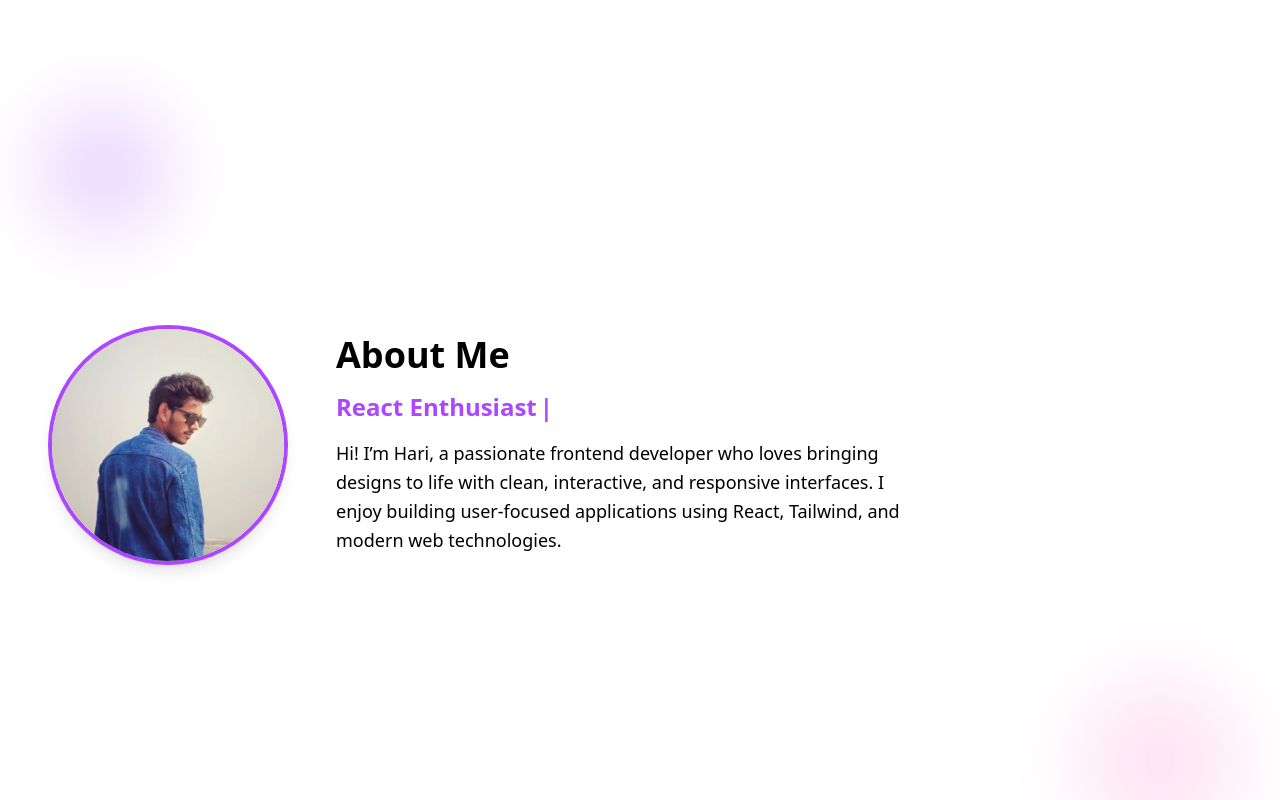
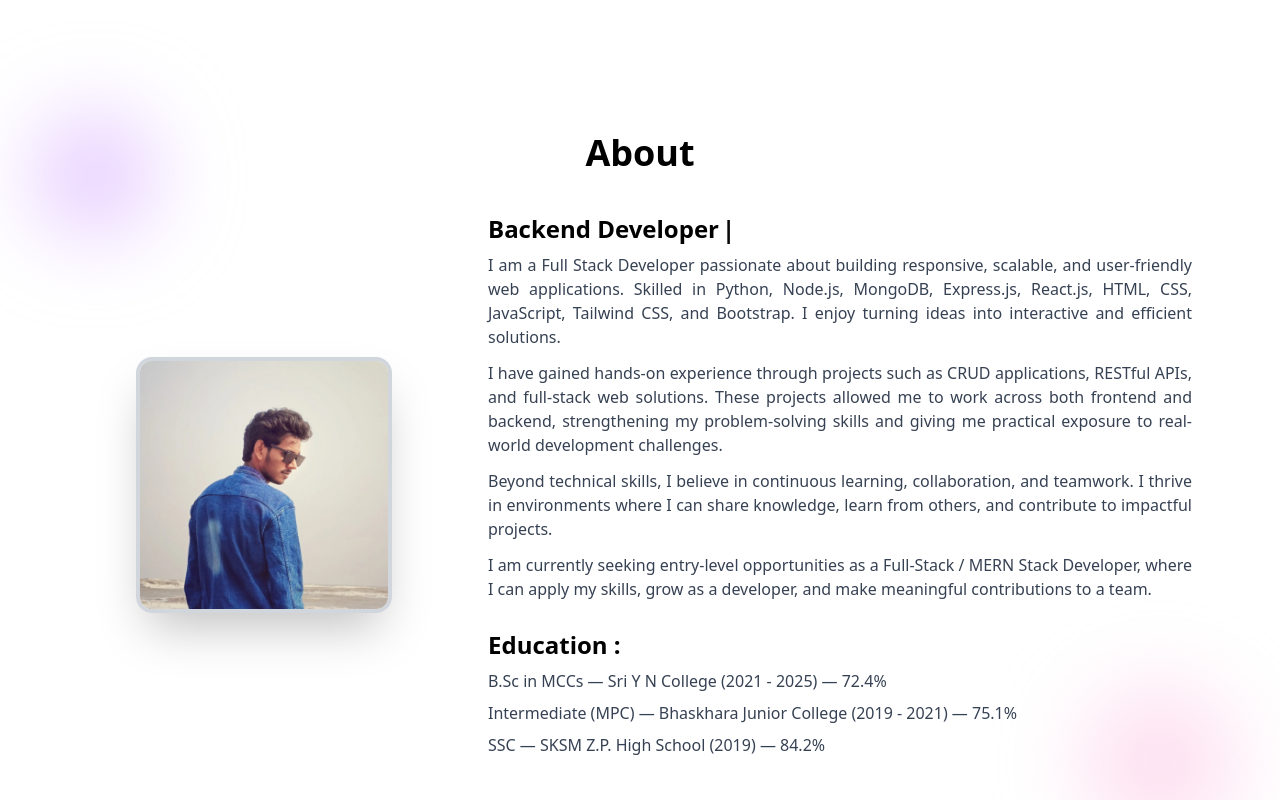
Before and after one commit to Hari-git04/my-portfolio, a React (Vite) app: page / in a window 1280 px wide. Shown: the part 620-1420 px from the top of the page. Built offline with nearby package versions, Linux system fonts and the light colour scheme.

Commit message:
about section

```diff
--- a/src/components/About.jsx
+++ b/src/components/About.jsx
@@ -11,63 +11,164 @@ export default function About() {
       className="min-h-screen flex flex-col justify-center py-16 bg-white dark:bg-gray-900 text-black dark:text-white relative overflow-visible z-10"
       initial={{ opacity: 0, y: 70 }}
       whileInView={{ opacity: 1, y: 0 }}
-      viewport={{ once: true, amount: 0.2 }}
+      viewport={{ once: true, amount: 0.7 }}
       transition={{ duration: 0.8 }}
     >
-      {/* Decorative Background Circles */}
+      {/* Animated Background Circles */}
       <motion.div
-        className="absolute top-14 left-10 w-32 h-32 bg-purple-300 rounded-full filter blur-2xl opacity-50 -z-10"
-        animate={{ y: [0, 20, 0], opacity: [0.5, 0.8, 0.5] }}
-        transition={{ duration: 6, repeat: Infinity }}
+        className="absolute top-14 left-10 w-32 h-32 bg-purple-300 rounded-full mix-blend-multiply filter blur-2xl opacity-60 -z-10"
+        animate={{ x: [0, 30, -10, 0], y: [0, -20, 10, 0] }}
+        transition={{ repeat: Infinity, duration: 10 }}
       />
       <motion.div
-        className="absolute bottom-0 right-10 w-40 h-40 bg-pink-200 rounded-full filter blur-2xl opacity-50 -z-10"
-        animate={{ y: [0, -20, 0], opacity: [0.5, 0.8, 0.5] }}
-        transition={{ duration: 8, repeat: Infinity }}
+        className="absolute bottom-0 right-10 w-40 h-40 bg-pink-200 rounded-full mix-blend-multiply filter blur-2xl opacity-60 -z-10"
+        animate={{ x: [0, -40, 10, 0], y: [0, 30, -10, 0] }}
+        transition={{ repeat: Infinity, duration: 12 }}
       />
 
-      {/* Main Content */}
-      <div className="container mx-auto px-6 md:px-12 flex flex-col md:flex-row items-center gap-12">
-        {/* Profile Image with Tilt Effect */}
-        <Tilt
-          tiltMaxAngleX={10}
-          tiltMaxAngleY={10}
-          className="w-60 h-60 rounded-full overflow-hidden shadow-lg border-4 border-purple-500"
+      <motion.h2
+        className="text-4xl font-bold text-center mb-10 z-10"
+        initial={{ opacity: 0, y: -40 }}
+        whileInView={{ opacity: 1, y: 0 }}
+        viewport={{ once: true }}
+        transition={{ duration: 0.5 }}
+      >
+        About
+      </motion.h2>
+
+      <div className="flex flex-col md:flex-row items-center justify-center gap-12 max-w-6xl mx-auto px-6">
+        {/* Parallax Profile Image */}
+        <motion.div
+          className="md:w-1/3 flex justify-center mb-8 md:mb-0"
+          initial={{ opacity: 0, x: -40 }}
+          whileInView={{ opacity: 1, x: 0 }}
+          viewport={{ once: true }}
+          transition={{ duration: 0.7, delay: 0.1 }}
         >
-          <motion.img
-            src={profile}
-            alt="Profile"
-            className="w-full h-full object-cover"
-            whileHover={{ scale: 1.05 }}
-            transition={{ duration: 0.3 }}
-          />
-        </Tilt>
+          <Tilt glareEnable={true} glareMaxOpacity={0.25} scale={1.08}>
+            <motion.img
+              src={profile}
+              alt="Hari Gattem"
+              className="rounded-2xl w-64 h-64 object-cover shadow-2xl border-4 border-gray-300 dark:border-gray-700"
+              whileHover={{ scale: 1.07, rotate: 2 }}
+              transition={{ type: 'spring', stiffness: 400 }}
+            />
+          </Tilt>
+        </motion.div>
 
-        {/* Text Section */}
-        <div className="flex-1 text-center md:text-left">
-          <h2 className="text-4xl font-bold mb-4">About Me</h2>
-          <h3 className="text-2xl font-semibold text-purple-500 mb-4">
+        {/* Main Content */}
+        <motion.div
+          className="md:w-2/3 space-y-7 text-justify"
+          initial={{ opacity: 0, x: 40 }}
+          whileInView={{ opacity: 1, x: 0 }}
+          viewport={{ once: true }}
+          transition={{ duration: 0.7, delay: 0.18 }}
+        >
+          {/* Typewriter effect */}
+          <h3 className="text-2xl font-semibold mb-2">
             <Typewriter
               words={[
+                "Full Stack Developer",
+                "Backend Developer",
                 "Frontend Developer",
-                "React Enthusiast",
-                "Creative Designer",
+                "React Developer",
               ]}
-              loop
+              loop={0}
               cursor
               cursorStyle="|"
               typeSpeed={80}
-              deleteSpeed={40}
+              deleteSpeed={45}
               delaySpeed={1500}
             />
           </h3>
-          <p className="text-lg leading-relaxed max-w-xl mx-auto md:mx-0">
-            Hi! I’m Hari, a passionate frontend developer who loves bringing
-            designs to life with clean, interactive, and responsive interfaces.
-            I enjoy building user-focused applications using React, Tailwind,
-            and modern web technologies.
-          </p>
-        </div>
+
+          {/* Description Paragraphs */}
+          <motion.div
+            initial="hidden"
+            animate="visible"
+            variants={{
+              hidden: {},
+              visible: { transition: { staggerChildren: 0.1 } },
+            }}
+          >
+            <motion.p
+              className="text-gray-700 dark:text-gray-300 mb-3"
+              initial={{ opacity: 0, x: 25 }}
+              animate={{ opacity: 1, x: 0 }}
+              transition={{ duration: 0.6 }}
+            >
+              I am a Full Stack Developer passionate about building responsive,
+              scalable, and user-friendly web applications. Skilled in Python,
+              Node.js, MongoDB, Express.js, React.js, HTML, CSS, JavaScript,
+              Tailwind CSS, and Bootstrap. I enjoy turning ideas into
+              interactive and efficient solutions.
+            </motion.p>
+            <motion.p
+              className="text-gray-700 dark:text-gray-300 mb-3"
+              initial={{ opacity: 0, x: 25 }}
+              animate={{ opacity: 1, x: 0 }}
+              transition={{ duration: 0.6, delay: 0.06 }}
+            >
+              I have gained hands-on experience through projects such as CRUD
+              applications, RESTful APIs, and full-stack web solutions. These
+              projects allowed me to work across both frontend and backend,
+              strengthening my problem-solving skills and giving me practical
+              exposure to real-world development challenges.
+            </motion.p>
+            <motion.p
+              className="text-gray-700 dark:text-gray-300 mb-3"
+              initial={{ opacity: 0, x: 25 }}
+              animate={{ opacity: 1, x: 0 }}
+              transition={{ duration: 0.6, delay: 0.13 }}
+            >
+              Beyond technical skills, I believe in continuous learning,
+              collaboration, and teamwork. I thrive in environments where I can
+              share knowledge, learn from others, and contribute to impactful
+              projects.
+            </motion.p>
+            <motion.p
+              className="text-gray-700 dark:text-gray-300 mb-6"
+              initial={{ opacity: 0, x: 25 }}
+              animate={{ opacity: 1, x: 0 }}
+              transition={{ duration: 0.6, delay: 0.18 }}
+            >
+              I am currently seeking entry-level opportunities as a Full-Stack /
+              MERN Stack Developer, where I can apply my skills, grow as a
+              developer, and make meaningful contributions to a team.
+            </motion.p>
+          </motion.div>
+
+          {/* Education Section Animated List */}
+          <div>
+            <h3 className="text-2xl font-semibold mb-2">Education :</h3>
+            <ul className="space-y-2 text-gray-700 dark:text-gray-300">
+              <motion.li
+                initial={{ x: -20, opacity: 0 }}
+                animate={{ x: 0, opacity: 1 }}
+                transition={{ delay: 0.29 }}
+              >
+                <span className="font-medium">B.Sc in MCCs</span> — Sri Y N
+                College (2021 - 2025) — 72.4%
+              </motion.li>
+              <motion.li
+                initial={{ x: -20, opacity: 0 }}
+                animate={{ x: 0, opacity: 1 }}
+                transition={{ delay: 0.38 }}
+              >
+                <span className="font-medium">Intermediate (MPC)</span> —
+                Bhaskhara Junior College (2019 - 2021) — 75.1%
+              </motion.li>
+              <motion.li
+                initial={{ x: -20, opacity: 0 }}
+                animate={{ x: 0, opacity: 1 }}
+                transition={{ delay: 0.47 }}
+              >
+                <span className="font-medium">SSC</span> — SKSM Z.P. High School
+                (2019) — 84.2%
+              </motion.li>
+            </ul>
+          </div>
+        </motion.div>
       </div>
     </motion.section>
   );
```
